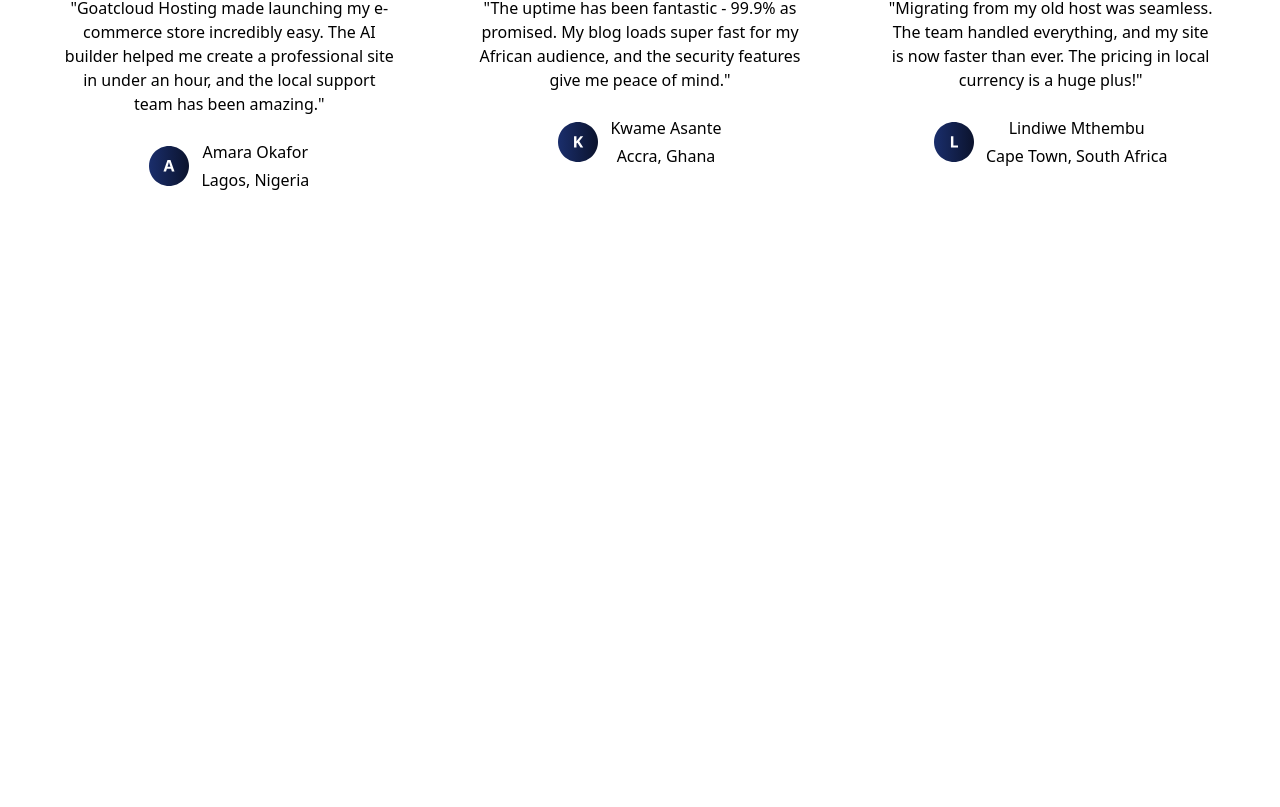
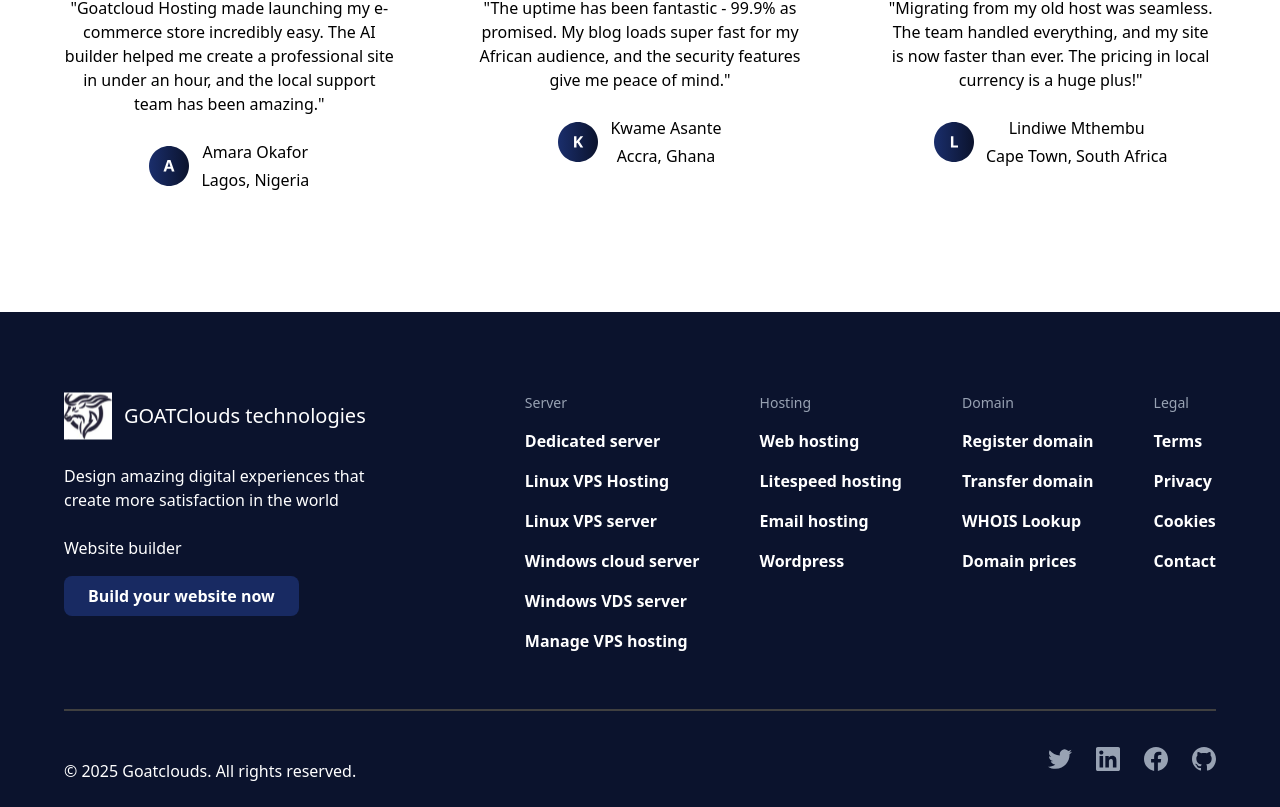
Before and after one commit to Frokesy/gcwh, a React (Vite) app: page / in a window 1280 px wide. Shown: the part 6910-7717 px from the top of the page. Before the commit the page ends 7222 px from the top, so only its background shows below. Built offline with nearby package versions, Linux system fonts and the light colour scheme.

Commit message:
designed footer component

```diff
--- /dev/null
+++ b/src/components/defaults/Footer.tsx
@@ -0,0 +1,106 @@
+import { Facebook, GitHub, LinkedIn, Twitter } from "../svgs/Icons";
+
+const Footer = () => {
+  return (
+    <div className="pt-20 bg-[#0B132D] text-[#fff]">
+      <div className="w-[90vw] mx-auto">
+        <div className="flex justify-between lg:flex-row flex-col lg:space-x-10 space-y-10 lg:space-y-0">
+          <div className="flex flex-col space-y-2 lg:w-[30%]">
+            <div className="flex items-center space-x-2 lg:space-x-3">
+              <img
+                src="/assets/logo.svg"
+                alt="Logo"
+                className="w-[32px] h-[32px] lg:w-[48px] lg:h-[48px]"
+              />
+              <h2 className="lg:text-[20px] text-[15px]">
+                GOATClouds technologies
+              </h2>
+            </div>
+            <span className="mt-4">
+              Design amazing digital experiences that create more satisfaction
+              in the world
+            </span>
+
+            <div className="flex flex-col mt-4">
+              <h2>Website builder</h2>
+              <div className="mt-4">
+                <button className="bg-[#182A62] text-white px-6 py-2 text-[16px] font-semibold rounded-lg">
+                  Build your website now
+                </button>
+              </div>
+            </div>
+          </div>
+
+          <div className="lg:w-[60%] flex lg:flex-row flex-col space-y-10 lg:space-y-0 justify-between">
+            <div className="flex flex-col space-y-4">
+              <h2 className="text-[#98A2B3] text-[14px]">Server</h2>
+              {[
+                "Dedicated server",
+                "Linux VPS Hosting",
+                "Linux VPS server",
+                "Windows cloud server",
+                "Windows VDS server",
+                "Manage VPS hosting",
+              ].map((item, index) => (
+                <span key={index} className="text-[16px] font-semibold">
+                  {item}
+                </span>
+              ))}
+            </div>
+
+            <div className="flex flex-col space-y-4">
+              <h2 className="text-[#98A2B3] text-[14px]">Hosting</h2>
+              {[
+                "Web hosting",
+                "Litespeed hosting",
+                "Email hosting",
+                "Wordpress",
+              ].map((item, index) => (
+                <span key={index} className="text-[16px] font-semibold">
+                  {item}
+                </span>
+              ))}
+            </div>
+
+            <div className="flex flex-col space-y-4">
+              <h2 className="text-[#98A2B3] text-[14px]">Domain</h2>
+              {[
+                "Register domain",
+                "Transfer domain",
+                "WHOIS Lookup",
+                "Domain prices",
+              ].map((item, index) => (
+                <span key={index} className="text-[16px] font-semibold">
+                  {item}
+                </span>
+              ))}
+            </div>
+
+            <div className="flex flex-col space-y-4">
+              <h2 className="text-[#98A2B3] text-[14px]">Legal</h2>
+              {["Terms", "Privacy", "Cookies", "Contact"].map((item, index) => (
+                <span key={index} className="text-[16px] font-semibold">
+                  {item}
+                </span>
+              ))}
+            </div>
+          </div>
+        </div>
+
+        <div className="mt-14 flex lg:flex-row flex-col-reverse justify-between border-t-2 border-[#404040] py-6 lg:items-center">
+          <p className="lg:text-[16px] mt-6">
+            © 2025 Goatclouds. All rights reserved.
+          </p>
+          <div className="flex space-x-6 items-center">
+            <Twitter />
+            <LinkedIn />
+            <Facebook />
+            <GitHub />
+          </div>
+        </div>
+      </div>
+    </div>
+  );
+};
+
+export default Footer;
--- a/src/components/home/Testimonials.tsx
+++ b/src/components/home/Testimonials.tsx
@@ -41,12 +41,12 @@
         <h2 className="lg:text-[48px] text-[20px] text-center font-semibold">
           Trusted by thousands
         </h2>
-        <p className="lg:text-[20px]">
+        <p className="lg:text-[20px] text-center">
           See what our customers say about their experience with Goatcloud
           Hosting.
         </p>
 
-        <div className="mt-20 grid grid-cols-3 gap-20">
+        <div className="mt-20 grid lg:grid-cols-3 gap-20">
           {testimonialItems.map((item) => (
             <div className="flex flex-col items-center text-center space-y-6">
               <div className="flex">
--- a/src/components/svgs/Icons.tsx
+++ b/src/components/svgs/Icons.tsx
@@ -968,3 +968,101 @@
     </defs>
   </svg>
 );
+
+export const Twitter = () => (
+  <svg
+    width="24"
+    height="25"
+    viewBox="0 0 24 25"
+    fill="none"
+    xmlns="http://www.w3.org/2000/svg"
+  >
+    <path
+      d="M7.55016 21.844C16.6045 21.844 21.5583 14.3407 21.5583 7.83586C21.5583 7.62492 21.5536 7.40929 21.5442 7.19835C22.5079 6.50146 23.3395 5.63825 24 4.64929C23.1025 5.04859 22.1496 5.30938 21.1739 5.42273C22.2013 4.8069 22.9705 3.83947 23.3391 2.69976C22.3726 3.27255 21.3156 3.67661 20.2134 3.8946C19.4708 3.10556 18.489 2.58311 17.4197 2.40805C16.3504 2.23298 15.2532 2.41504 14.2977 2.92609C13.3423 3.43714 12.5818 4.2487 12.1338 5.23531C11.6859 6.22191 11.5754 7.32861 11.8195 8.38429C9.86249 8.28608 7.94794 7.7777 6.19998 6.89209C4.45203 6.00649 2.90969 4.76343 1.67297 3.24351C1.0444 4.32724 0.852057 5.60964 1.13503 6.83009C1.418 8.05053 2.15506 9.11744 3.19641 9.81398C2.41463 9.78916 1.64998 9.57867 0.965625 9.19992V9.26085C0.964925 10.3981 1.3581 11.5006 2.07831 12.3808C2.79852 13.2609 3.80132 13.8646 4.91625 14.089C4.19206 14.2871 3.43198 14.316 2.69484 14.1734C3.00945 15.1514 3.62157 16.0069 4.44577 16.6203C5.26997 17.2338 6.26512 17.5746 7.29234 17.5952C5.54842 18.9651 3.39417 19.7081 1.17656 19.7046C0.783287 19.704 0.390399 19.6799 0 19.6324C2.25286 21.0777 4.87353 21.8454 7.55016 21.844Z"
+      fill="#98A2B3"
+    />
+  </svg>
+);
+
+export const LinkedIn = () => (
+  <svg
+    width="24"
+    height="25"
+    viewBox="0 0 24 25"
+    fill="none"
+    xmlns="http://www.w3.org/2000/svg"
+  >
+    <g clipPath="url(#clip0_75_18871)">
+      <path
+        d="M22.2234 0.09375H1.77187C0.792187 0.09375 0 0.867188 0 1.82344V22.3594C0 23.3156 0.792187 24.0938 1.77187 24.0938H22.2234C23.2031 24.0938 24 23.3156 24 22.3641V1.82344C24 0.867188 23.2031 0.09375 22.2234 0.09375ZM7.12031 20.5453H3.55781V9.08906H7.12031V20.5453ZM5.33906 7.52813C4.19531 7.52813 3.27188 6.60469 3.27188 5.46562C3.27188 4.32656 4.19531 3.40312 5.33906 3.40312C6.47813 3.40312 7.40156 4.32656 7.40156 5.46562C7.40156 6.6 6.47813 7.52813 5.33906 7.52813ZM20.4516 20.5453H16.8937V14.9766C16.8937 13.65 16.8703 11.9391 15.0422 11.9391C13.1906 11.9391 12.9094 13.3875 12.9094 14.8828V20.5453H9.35625V9.08906H12.7687V10.6547H12.8156C13.2891 9.75469 14.4516 8.80313 16.1813 8.80313C19.7859 8.80313 20.4516 11.175 20.4516 14.2594V20.5453Z"
+        fill="#98A2B3"
+      />
+    </g>
+    <defs>
+      <clipPath id="clip0_75_18871">
+        <rect
+          width="24"
+          height="24"
+          fill="white"
+          transform="translate(0 0.09375)"
+        />
+      </clipPath>
+    </defs>
+  </svg>
+);
+
+export const Facebook = () => (
+  <svg
+    width="24"
+    height="25"
+    viewBox="0 0 24 25"
+    fill="none"
+    xmlns="http://www.w3.org/2000/svg"
+  >
+    <g clipPath="url(#clip0_75_18872)">
+      <path
+        d="M24 12.0938C24 5.46633 18.6274 0.09375 12 0.09375C5.37258 0.09375 0 5.46633 0 12.0938C0 18.0832 4.3882 23.0477 10.125 23.948V15.5625H7.07812V12.0938H10.125V9.45C10.125 6.4425 11.9166 4.78125 14.6576 4.78125C15.9701 4.78125 17.3438 5.01562 17.3438 5.01562V7.96875H15.8306C14.34 7.96875 13.875 8.89383 13.875 9.84375V12.0938H17.2031L16.6711 15.5625H13.875V23.948C19.6118 23.0477 24 18.0832 24 12.0938Z"
+        fill="#98A2B3"
+      />
+    </g>
+    <defs>
+      <clipPath id="clip0_75_18872">
+        <rect
+          width="24"
+          height="24"
+          fill="white"
+          transform="translate(0 0.09375)"
+        />
+      </clipPath>
+    </defs>
+  </svg>
+);
+
+export const GitHub = () => (
+  <svg
+    width="24"
+    height="25"
+    viewBox="0 0 24 25"
+    fill="none"
+    xmlns="http://www.w3.org/2000/svg"
+  >
+    <g clipPath="url(#clip0_75_18873)">
+      <path
+        fillRule="evenodd"
+        clipRule="evenodd"
+        d="M12 0.09375C5.3724 0.09375 0 5.47455 0 12.1141C0 17.4241 3.438 21.9301 8.2068 23.5189C8.8068 23.6293 9.0252 23.2585 9.0252 22.9393C9.0252 22.6549 9.0156 21.8977 9.0096 20.8957C5.6712 21.6217 4.9668 19.2841 4.9668 19.2841C4.422 17.8946 3.6348 17.5249 3.6348 17.5249C2.5452 16.7809 3.7176 16.7953 3.7176 16.7953C4.9212 16.8793 5.5548 18.0338 5.5548 18.0338C6.6252 19.8697 8.364 19.3393 9.0468 19.0321C9.1572 18.2557 9.4668 17.7265 9.81 17.4265C7.146 17.1229 4.344 16.0909 4.344 11.4853C4.344 10.1737 4.812 9.09975 5.5788 8.25975C5.4552 7.95615 5.0436 6.73335 5.6964 5.07975C5.6964 5.07975 6.7044 4.75575 8.9964 6.31095C9.97532 6.04397 10.9853 5.90798 12 5.90655C13.02 5.91135 14.046 6.04455 15.0048 6.31095C17.2956 4.75575 18.3012 5.07855 18.3012 5.07855C18.9564 6.73335 18.5436 7.95615 18.4212 8.25975C19.1892 9.09975 19.6548 10.1737 19.6548 11.4853C19.6548 16.1029 16.848 17.1194 14.1756 17.417C14.6064 17.7878 14.9892 18.5209 14.9892 19.643C14.9892 21.2485 14.9748 22.5457 14.9748 22.9393C14.9748 23.2609 15.1908 23.6353 15.8004 23.5177C18.19 22.7163 20.2672 21.1841 21.7386 19.1378C23.2099 17.0915 24.001 14.6345 24 12.1141C24 5.47455 18.6264 0.09375 12 0.09375Z"
+        fill="#98A2B3"
+      />
+    </g>
+    <defs>
+      <clipPath id="clip0_75_18873">
+        <rect
+          width="24"
+          height="24"
+          fill="white"
+          transform="translate(0 0.09375)"
+        />
+      </clipPath>
+    </defs>
+  </svg>
+);
--- a/src/pages/home/index.tsx
+++ b/src/pages/home/index.tsx
@@ -1,4 +1,5 @@
 import Container from "../../components/defaults/Container";
+import Footer from "../../components/defaults/Footer";
 import ComingSoon from "../../components/home/ComingSoon";
 import Features from "../../components/home/Features";
 import Hero from "../../components/home/Hero";
@@ -17,6 +18,7 @@
       <ComingSoon />
       <ServerLocation />
       <Testimonials />
+      <Footer />
     </Container>
   );
 };
```
